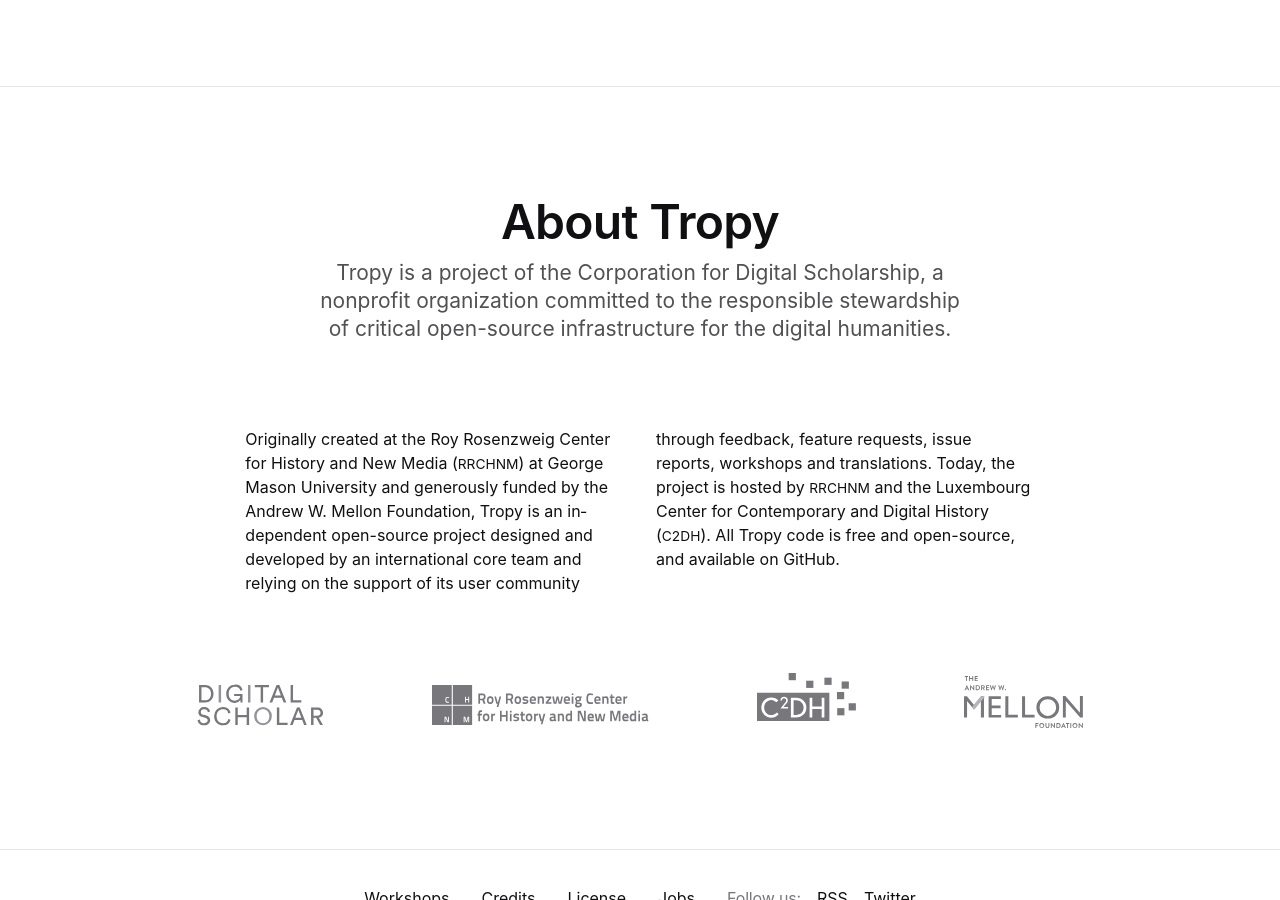
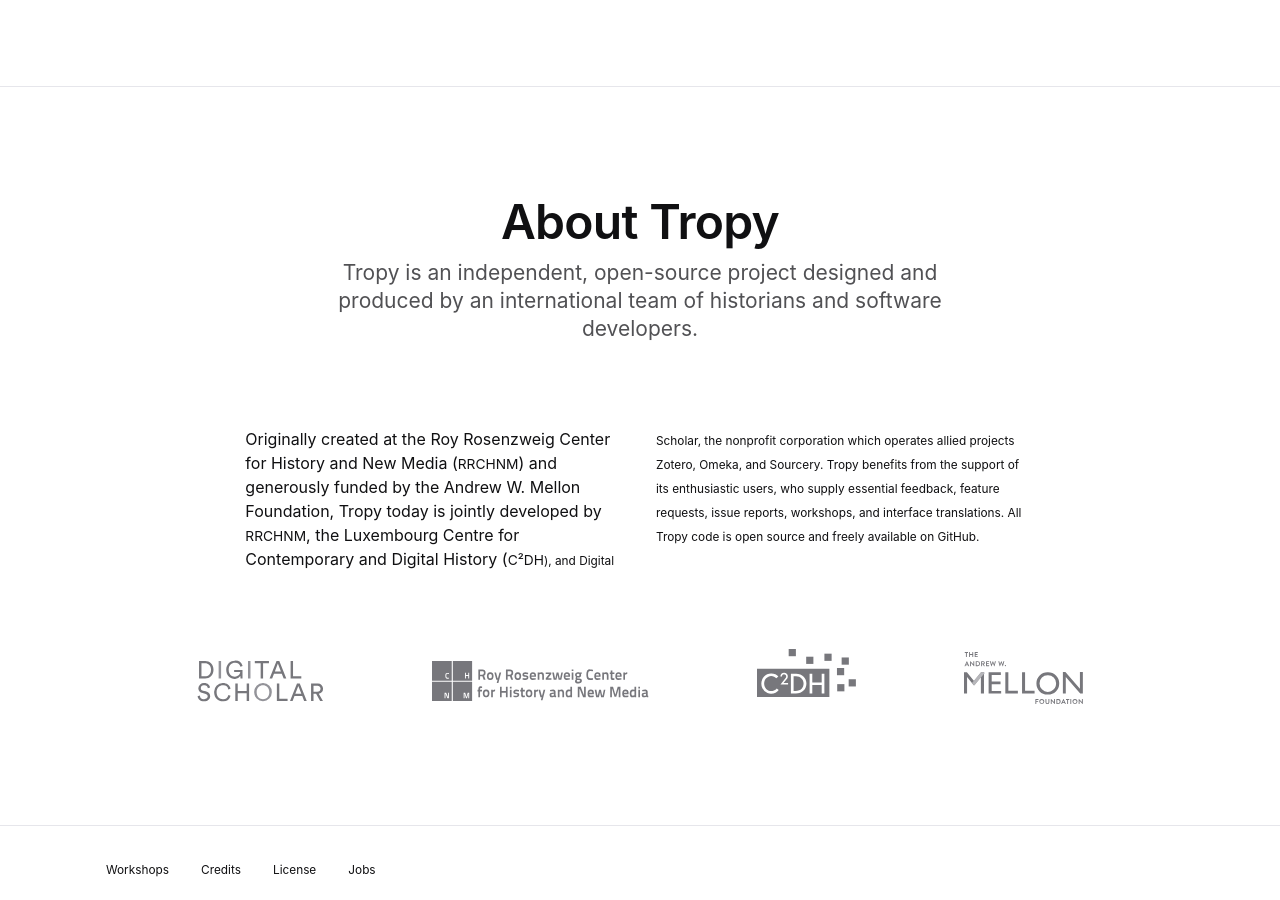
Before and after one commit to tropy/tropy.github.io, a Jekyll site: the page built from index.html, in a window 1280 px wide and 900 px high, scrolled down 5611 px. Built offline with Jekyll 4.4.1, drawn with Linux system fonts in a browser that asks for light colours.

Commit message:
Another take on the About text

```diff
--- a/index.html
+++ b/index.html
@@ -133,8 +133,8 @@
 <section class="about">
   <div class="container-fluid">
     <h2 class="h1">About Tropy</h2>
-    <p class="lead">Tropy is a project of the Corporation for Digital Scholarship, a nonprofit organization committed to the responsible stewardship of critical open-source infrastructure for the digital humanities.</p>
-    <p class="about-text">Originally created at the Roy Rosenzweig Center for History and New Media (<small>RRCHNM</small>) at George Mason University and generously funded by the Andrew W. Mellon Foundation, Tropy is an in&shy;dependent open-source project designed and developed by an international core team and relying on the support of its user community through feedback, feature requests, issue reports, workshops and translations. Today, the project is hosted by <small>RRCHNM</small> and the Luxembourg Center for Contemporary and Digital History (<small>C2DH</small>). All Tropy code is free and open-source, and available on GitHub.</p>
+    <p class="lead">Tropy is an independent, open-source project designed and produced by an international team of historians and software developers.</p>
+    <p class="about-text">Originally created at the Roy Rosenzweig Center for History and New Media (<small>RRCHNM</small>) and generously funded by the Andrew W. Mellon Foundation, Tropy today is jointly developed by <small>RRCHNM</small>, the Luxembourg Centre for Contemporary and Digital History (<small>C²DH<small>), and Digital Scholar, the nonprofit corporation which operates allied projects Zotero, Omeka, and Sourcery. Tropy benefits from the support of its enthusiastic users, who supply essential feedback, feature requests, issue reports, workshops, and interface translations. All Tropy code is open source and freely available on GitHub.</p>
   </div>
   <div class="marquee">
     {%- include about-marquee.html -%}
```
